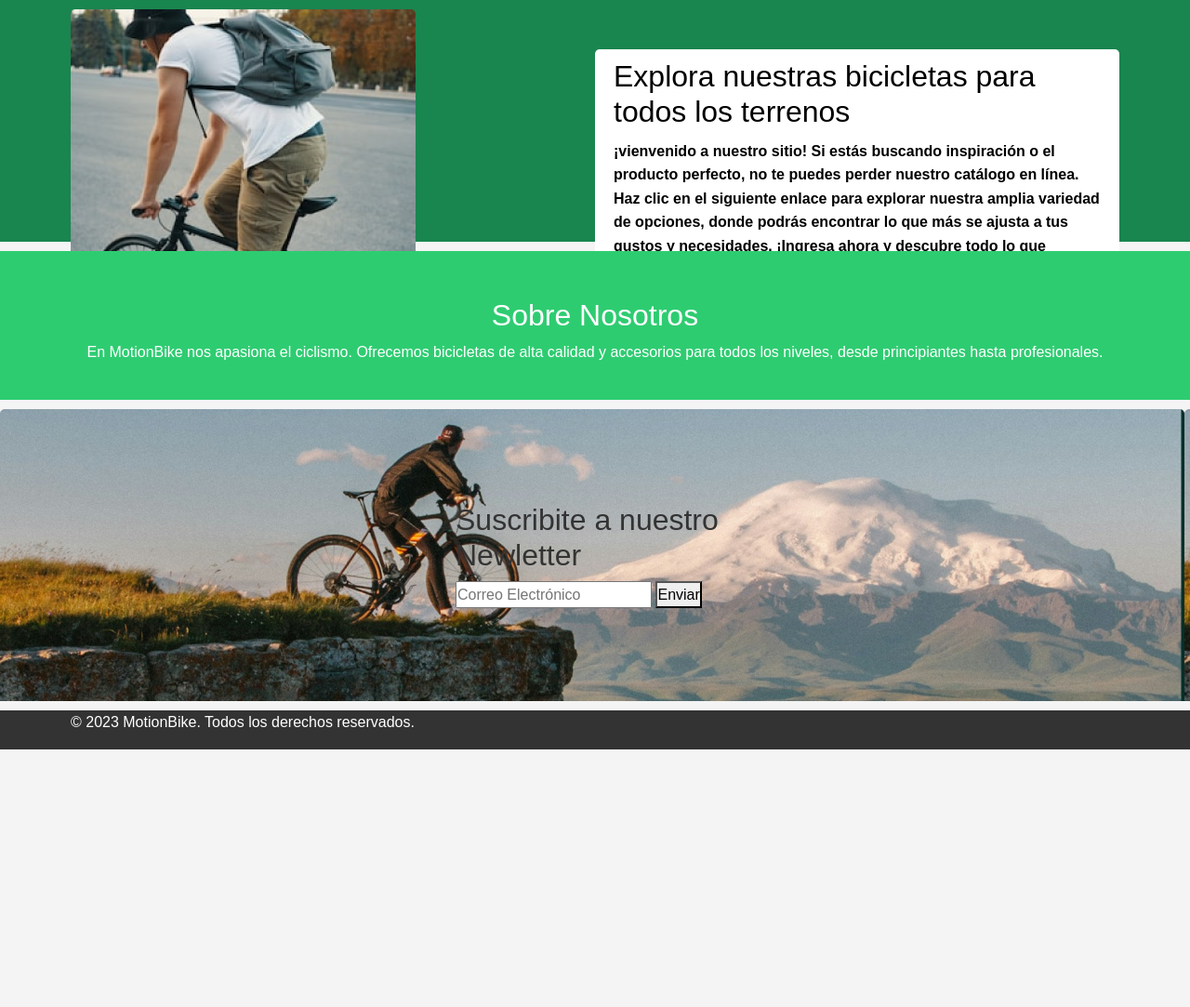
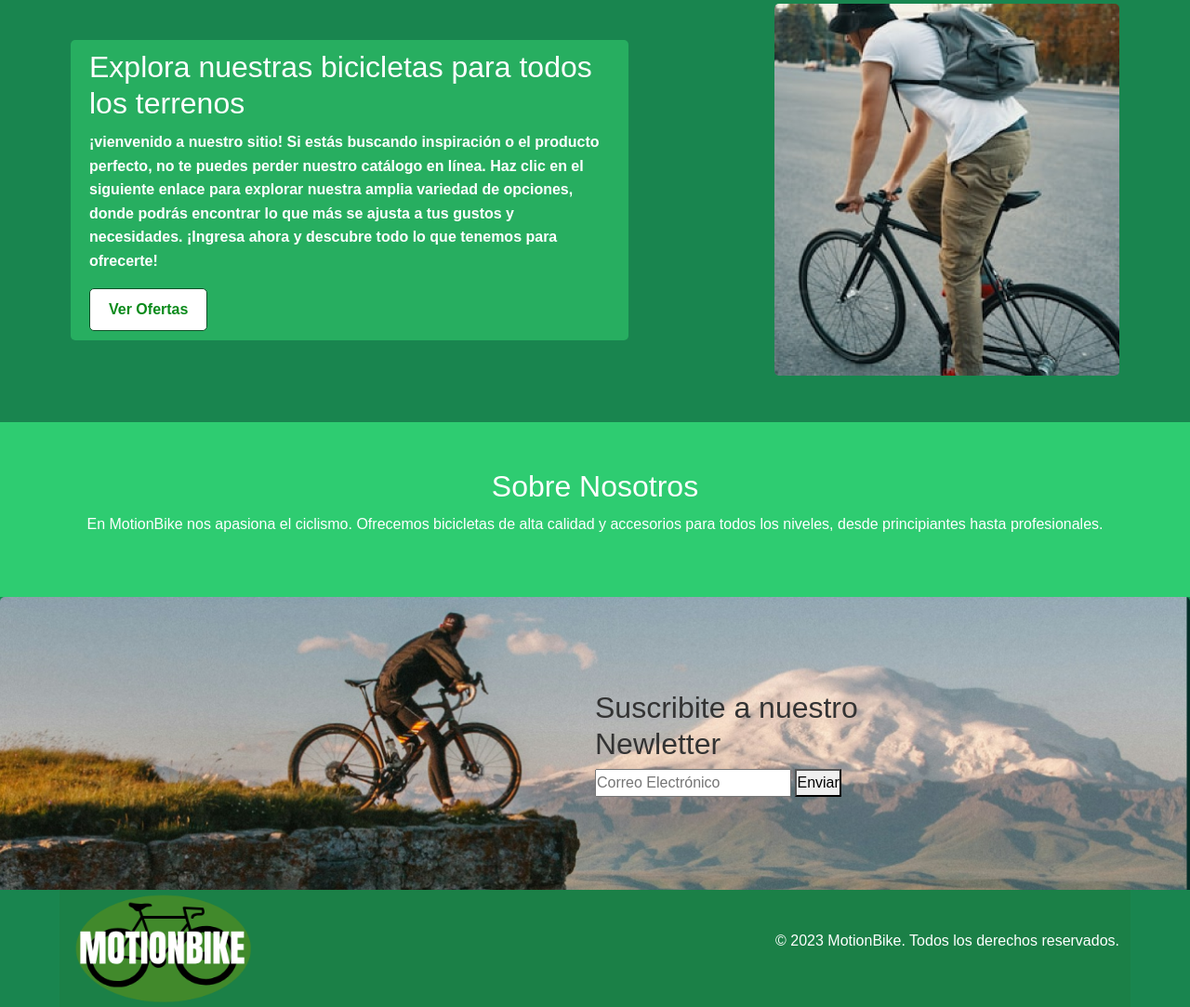
Before and after one commit to mecasasola/motionbike, a website: page index.html in a window 1280 px wide. Shown: the part 660-1743 px from the top of the page at 93% size. Before the commit the page ends 1466 px from the top, so only its background shows below. Drawn offline with nearby package versions, Linux system fonts and the light colour scheme.

Commit message:
diseño final de index desktop

```diff
--- a/index.html
+++ b/index.html
@@ -39,16 +39,16 @@
 
     <section class="productos">
         <div class="container">
-                <div class="productos-image">
-                    <img src="./assets/img-index.png" alt="Bicicleta Urbana">
+            <div class="productos-content">
+                <h3>Explora nuestras bicicletas para todos los terrenos</h3>
+                <p>¡vienvenido a nuestro sitio! Si estás buscando inspiración o el producto perfecto, no te puedes perder nuestro catálogo en línea. Haz clic en el siguiente enlace para explorar nuestra amplia variedad de opciones, donde podrás encontrar lo que más se ajusta a tus gustos y necesidades. ¡Ingresa ahora y descubre todo lo que tenemos para ofrecerte!</p>
+                <div class=>
+                    <a class="btn" href="./pages/bicicletas.html" >Ver Ofertas</a>
                 </div>
-                <div class="productos-content">
-                    <h3>Explora nuestras bicicletas para todos los terrenos</h3>
-                    <p>¡vienvenido a nuestro sitio! Si estás buscando inspiración o el producto perfecto, no te puedes perder nuestro catálogo en línea. Haz clic en el siguiente enlace para explorar nuestra amplia variedad de opciones, donde podrás encontrar lo que más se ajusta a tus gustos y necesidades. ¡Ingresa ahora y descubre todo lo que tenemos para ofrecerte!</p>
-                    <div class="btn btn-primary">
-                        <a href="./pages/bicicletas.html" >Ver Ofertas</a>
-                    </div>
-                </div>
+            </div>
+            <div class="productos-image">
+                <img src="./assets/img-index.png" alt="Bicicleta Urbana">
+            </div>
         </div>
     </section>
 
@@ -59,7 +59,7 @@
         </div>
     </section>
 
-    <section  class="texto-bienvenida">
+    <section  class="newLetter">
         <div class="container-newletter">
             <h2>Suscribite a nuestro Newletter</h2>
             <form action="#" method="post">
@@ -68,10 +68,9 @@
             </form>
         </div>
     </section>
-    <footer>
-        <div class="container">
-            <p>&copy; 2023 MotionBike. Todos los derechos reservados.</p>
-        </div>
+    <footer class="container">
+        <img src="./assets/Logomb.png" alt="Logo de MotionBike">
+        <p>&copy; 2023 MotionBike. Todos los derechos reservados.</p>
     </footer>
     <script src="https://cdn.jsdelivr.net/npm/bootstrap@5.2.3/dist/js/bootstrap.bundle.min.js" integrity="sha384-kenU1KFdBIe4zVF0s0G1M5b4hcpxyD9F7jL+jjXkk+Q2h455rYXK/7HAuoJl+0I4" crossorigin="anonymous"></script>
     </body>
--- a/scss/style.scss
+++ b/scss/style.scss
@@ -11,7 +11,7 @@ body {
     padding: 0;
     line-height: 1.6;
     color: #333;
-    background-color: #f4f4f4;
+    background-color: #19854f;
 }
 
 .container {
@@ -87,7 +87,7 @@ nav ul li a {
 }
 
 .hero-content .btn {
-    background-color: white;
+    background-color: rgb(255, 255, 255);
     color: #27ae60;
     padding: 10px 20px;
     text-decoration: none;
@@ -116,12 +116,23 @@ nav ul li a {
 }
 
 .productos-content{
-    background-color: rgb(255, 255, 255);
-    color: #000000;
+    background-color: #27ae60;
+    color: #ffffff;
     padding: 10px 20px;
     text-decoration: none;
     border-radius: 5px;
     font-weight: bold;
+}
+
+.productos-content .btn{
+    background-color: #ffffff;
+    color: #098a1a;
+    border-color: #105028;
+    padding: 10px 20px;
+    text-decoration: none;
+    border-radius: 5px;
+    font-weight: bold;
+
 }
 
 .productos-content h3 {
@@ -166,19 +177,21 @@ nav ul li a {
 }
 
 /* Contacto Section */
-.texto-bienvenida {
+.newLetter {
     padding: 100px 0;
     background-image: url('../assets/backgroundNewletter.png');
+    background-repeat: no-repeat;
+    background-size: cover;
+    display: flex;
 
 }
 
 
 
 .container-newletter{
+    margin-left: 50%;
     max-width: 300px;
-    margin: 0 auto;
     gap: 20px;
-
 }
 
 
@@ -203,65 +216,16 @@ nav ul li a {
     background-color: #2277aaee
 }
 
-.gridContainerIndex{
-    display: grid;
-    gap: 10px;
-    grid-template:
-    "header" 100px
-    "hero" 500px
-    "productos" 300px
-    "nosotros" 160px
-    "texto-bienvenida"
-    "footer";
-
+/* Footer */
+footer {
+    background-color: #1b8047;
+    color: white;
+    display: flex;
+    flex-direction: row;
 
 }
 
-@media (min-width: 480px) {
-    nav ul{
-        display: flex;
-        flex-direction: column;
-    }
-    .container{
-        display: flex;
-        flex-direction: column;
-    }
+footer img{
+    max-width: 200px;
+    background-color: #1b8047;
 }
-
-@media (min-width: 768px) {
-    .hero-image{
-        width: 50%;
-    }
-    .hero-content{
-        width: 50%;
-        font-size: 1rem;
-    }
-    .productos-image{
-        width: 50%;
-    }
-    .productos-content{
-        width: 50%;
-        font-size: 1rem;
-    }
-    nav ul{
-        display: flex;
-        flex-direction: row;
-    }
-    .container{
-        display: flex;
-        flex-direction: row;
-    }
-}
-
-@media (min-width: 480px) {
-
-}
-
-
-/* Footer */
-footer {
-    background-color: #333;
-    color: white;
-    text-align: center;
-    padding: 20px 1;
-}
```
Also changed, not shown: css/style.css, 2 other files.
